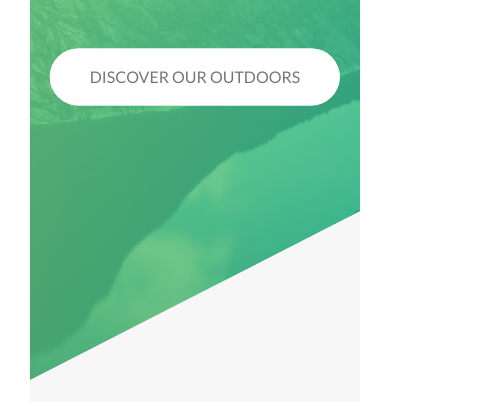
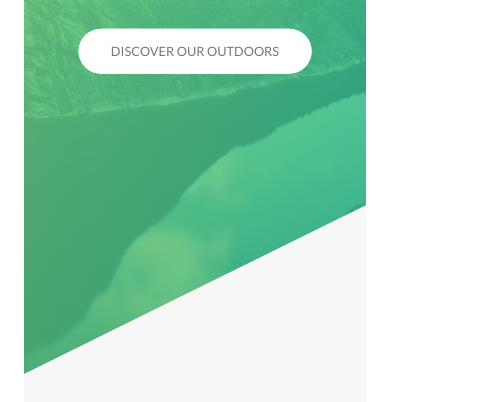
Before and after one commit to salahmander/nature-landing-page, a website: page index.html in a window 390 px wide. Shown: the part 452-854 px from the top of the page, 504 px wide, since content can reach past the window. Drawn offline with Linux system fonts and the light colour scheme.

Commit message:
Add media queries to update font-size so that rem values update depending on the screen size.

```diff
--- a/sass/base/_base.scss
+++ b/sass/base/_base.scss
@@ -8,7 +8,18 @@
 
 html {
   // This defines what 1rem is
-  font-size: 62.5%;
+  font-size: 62.5%; //1 rem = 10px; 10px/16px = 62.5%
+  @include respond(tab-land) {
+    // width < 1200
+    font-size: 50%; //1 rem = 9px; 9px/16px = 50%
+  }
+  @include respond(tab-port) {
+    // width < 900
+    font-size: 50%; //1 rem = 8px; 8px/16px = 50%
+  }
+  @include respond(big-desktop) {
+    font-size: 75%; //1rem = 12px; 12px/16px = 75%
+  }
 }
 
 body {
```
Also changed, not shown: css/style.css.
